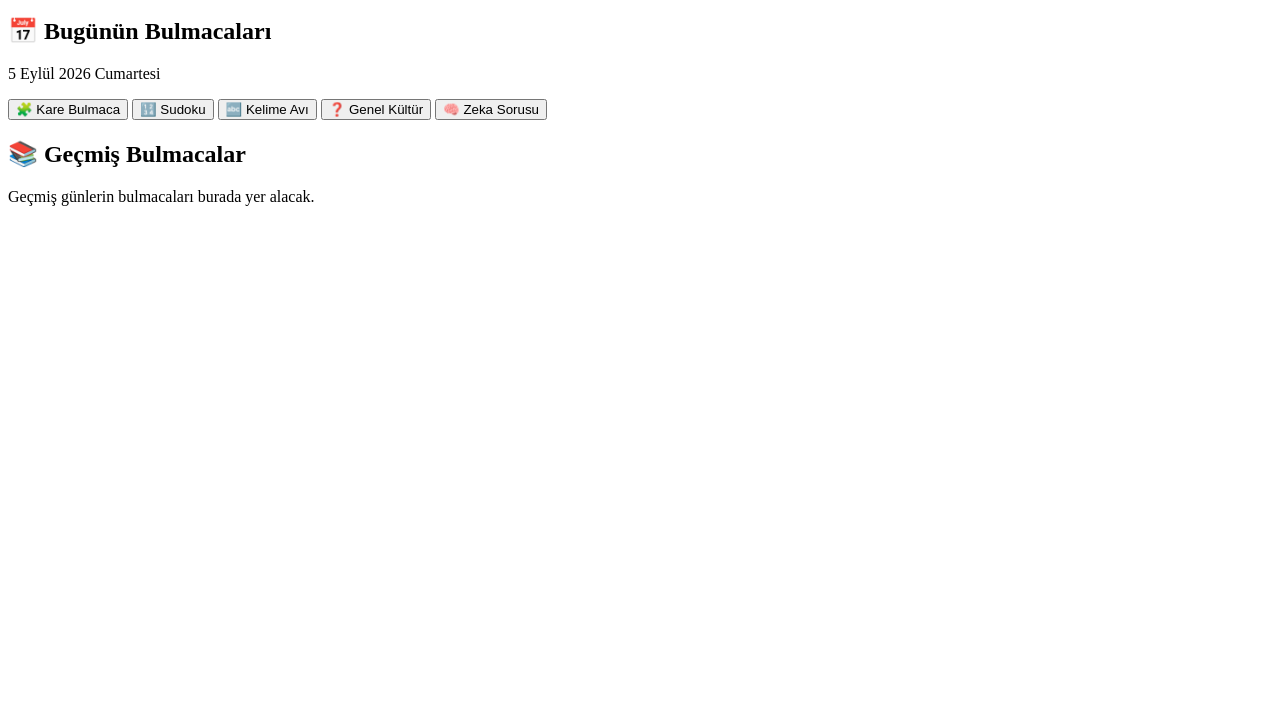
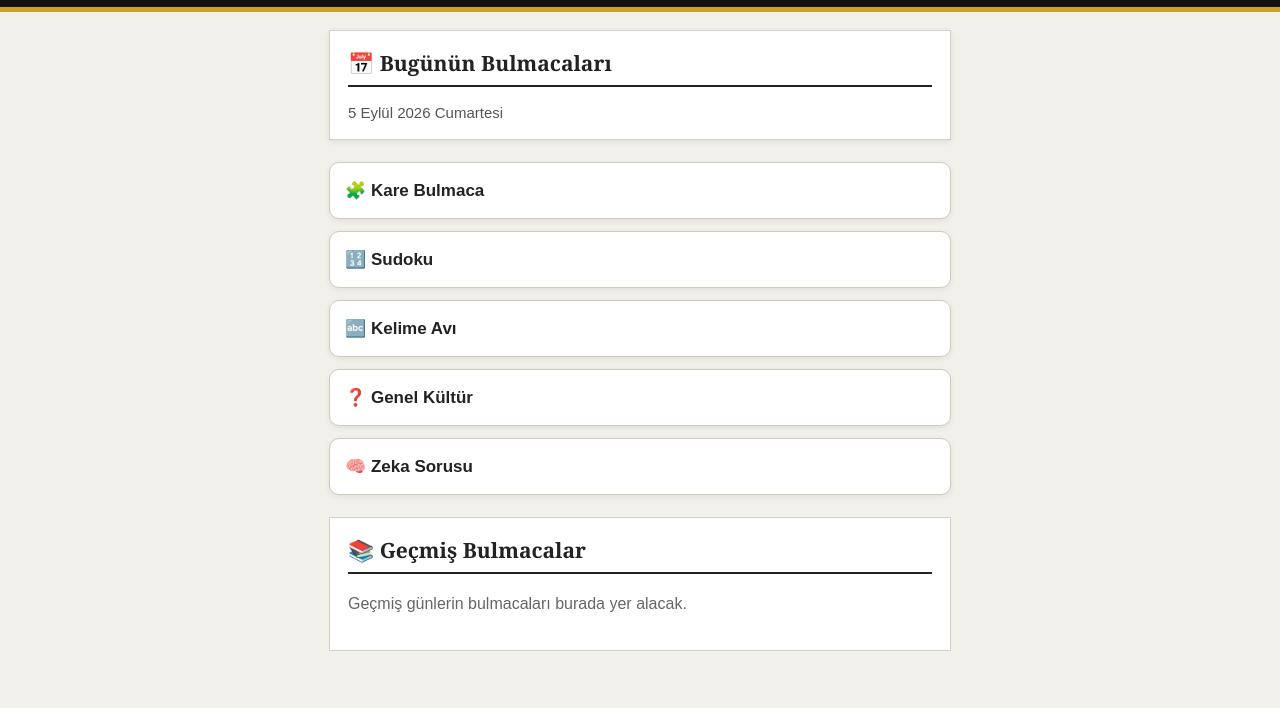
Before and after one commit to akncyunus-lab/zihin-gazetesi, a plain HTML site: page index.html in a window 1280 px wide. Shown: the part 102-810 px from the top of the page. Drawn offline with Linux system fonts and the light colour scheme.

Commit message:
Update index.html

```diff
--- a/index.html
+++ b/index.html
@@ -1,8 +1,7 @@
 <!DOCTYPE html><html lang="tr">
 <head>
   <meta charset="UTF-8">
-  <meta name="viewport" content="width=device-width, initial-scale=1.0">
-  <title>Zihin Gazetesi</title>
+  <meta name="viewport" content="width=device-width, initial-scale=1.0">  <title>Zihin Gazetesi</title>  <link rel="stylesheet" href="style.css">
 </head><body>  <header>
     <h1>📰 ZİHİN GAZETESİ</h1>
     <p>Her gün yeni bir bulmaca.</p>
@@ -40,25 +39,5 @@
   <p>Geçmiş günlerin bulmacaları burada yer alacak.</p>
 </section>
 
-  </main>  <script>
-    function showDate() {
-      const today = new Date();
-
-      const options = {
-        day: "numeric",
-        month: "long",
-        year: "numeric",
-        weekday: "long"
-      };
-
-      document.getElementById("today").textContent =
-        today.toLocaleDateString("tr-TR", options);
-    }
-
-    function openPuzzle(type) {
-      alert("Bu bulmaca yakında oynanabilir olacak! 🧩");
-    }
-
-    showDate();
-  </script></body>
+  </main>  <script src="app.js"></script></body>
 </html>
```
